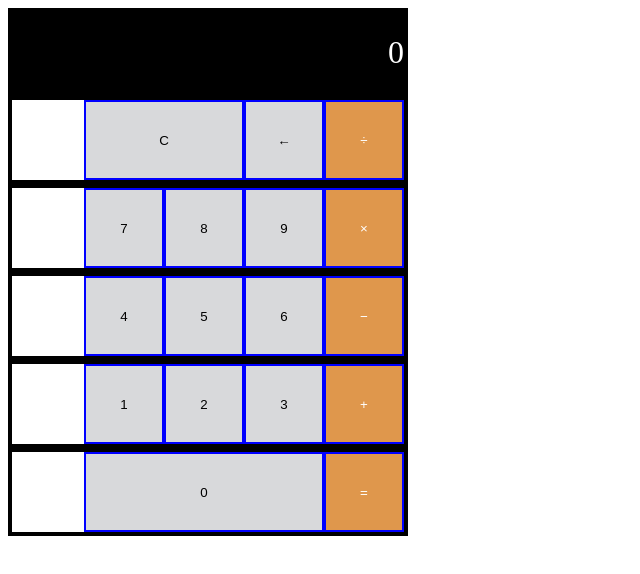
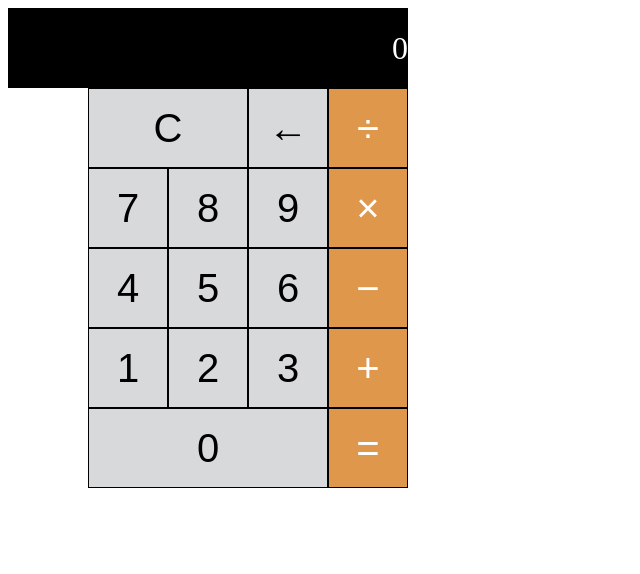
Before and after one commit to Gnashed/LAB-calculator, a plain HTML site: page index.html in a window 1280 px wide. Shown: the whole page, without its empty margins (0-640 px from the left). Drawn offline with Linux system fonts and the light colour scheme.

Commit message:
removed extra borders that was used to outline elements, changed font size for buttons

```diff
--- a/main.css
+++ b/main.css
@@ -11,25 +11,24 @@
     background-color: black;
     color: white;
     font-size: xx-large;
-    border: 4px solid black;
-    width: 392px;
+    width: 400px;
     height: 80px;
 }
 
 .row {
     display: flex;
     justify-content: flex-end;
-    border: 4px solid black;
 }
 
 .row button {
+    font-size: 40px;
     align-items: center;
-    border: solid blue 2px;
+    border: solid black 1px;
     width: 80px;
     height: 80px;
 }
 
-/* Button styling */
+/* ======================================== Button styling======================================== */
 
 #zero-btn {
     background-color: #d8d9db;
```
